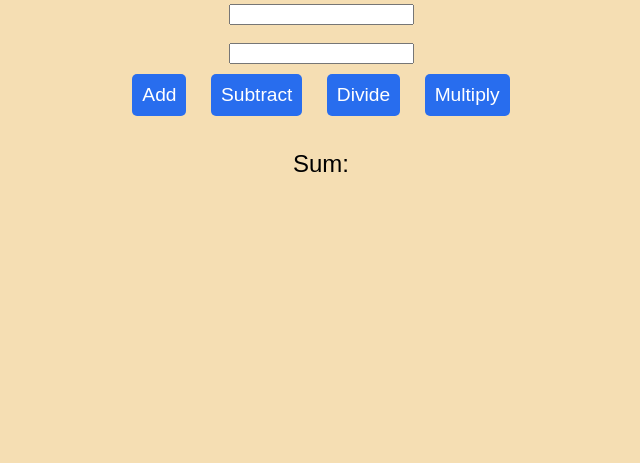
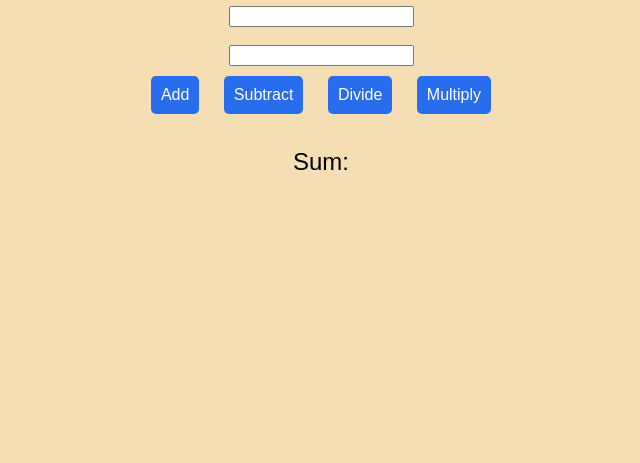
Before and after one commit to DeveloperNjoroge/Simple-Calculator, a plain HTML site: page index.html in a window 1280 px wide. Shown: the part 337-800 px from the top of the page, without its empty margins (319-959 px from the left). Drawn offline with Linux system fonts and the light colour scheme.

Commit message:
Update style.css

```diff
--- a/style.css
+++ b/style.css
@@ -12,7 +12,7 @@ body {
 button {
   margin: 10px;
   padding: 10px;
-  font-size: 1.2rem;
+  font-size: 1.0rem;
   color: #ffffff;
   background-color: #286dee;
   border: none;
```
